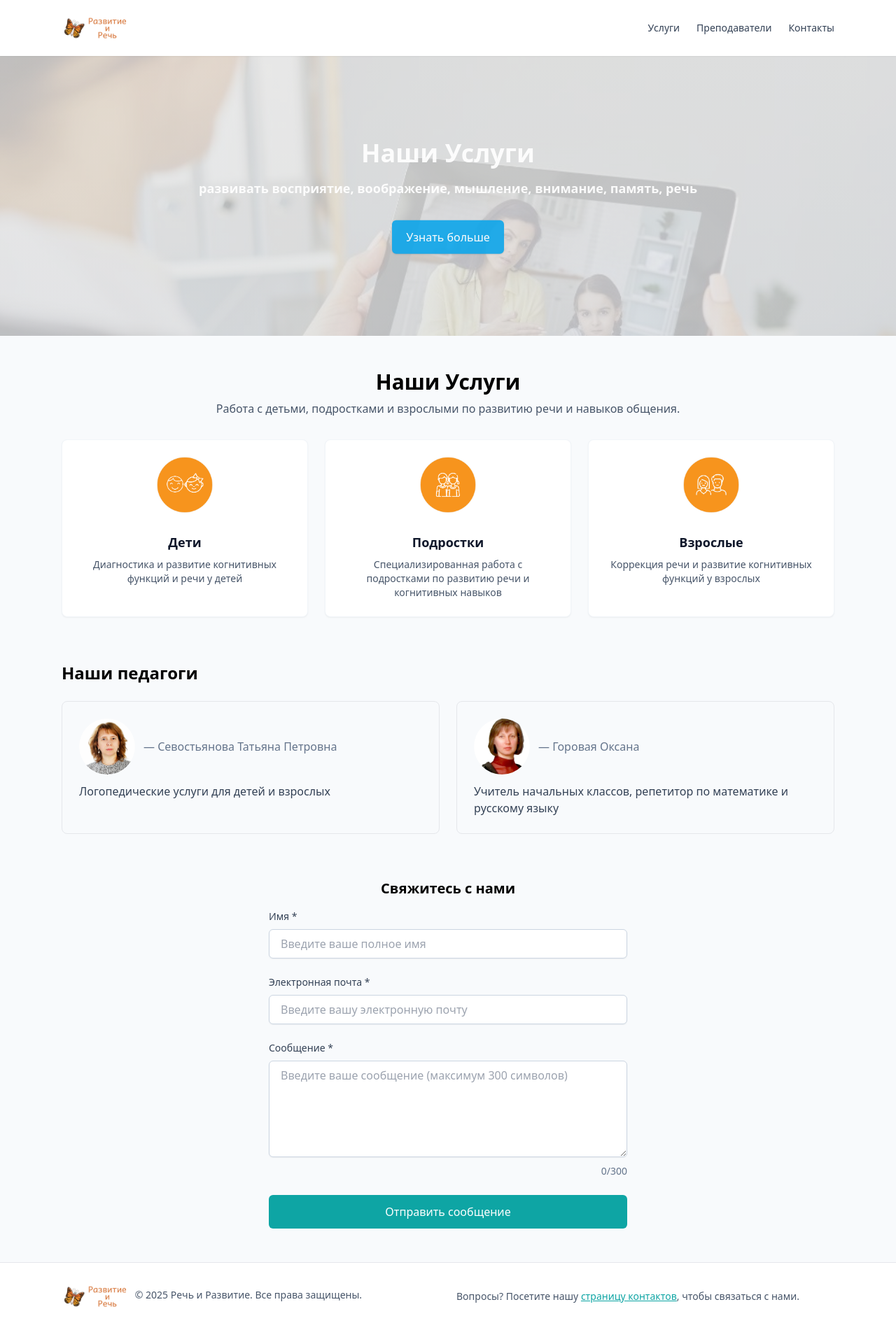
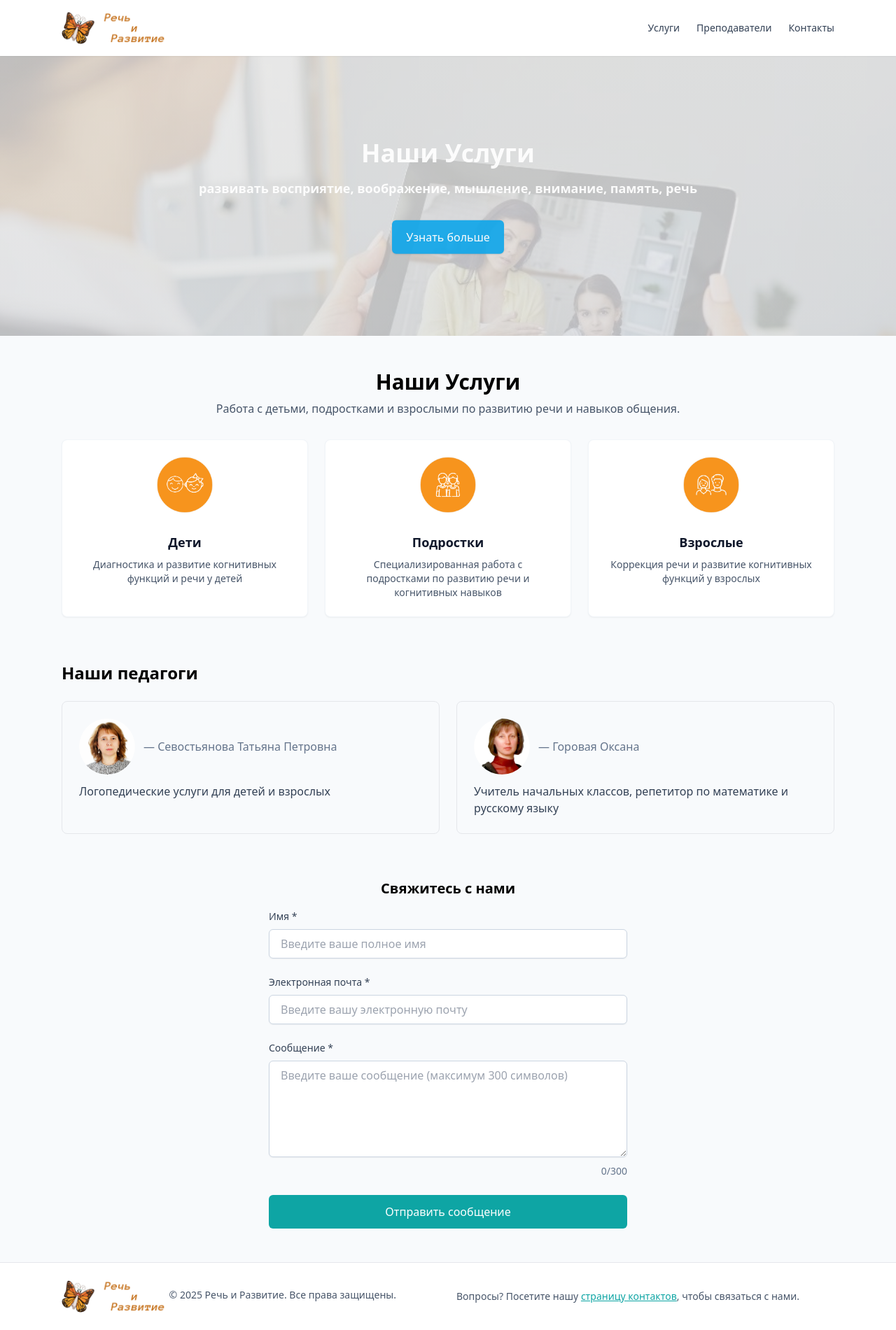
Before and after one commit to sebaural/speech-development, a React (Vite) app: page / in a window 1280 px wide. Shown: the whole page at 70% size. Built offline with nearby package versions, Linux system fonts and the light colour scheme.

Commit message:
site's logo update

```diff
--- a/src/components/Footer.tsx
+++ b/src/components/Footer.tsx
@@ -5,7 +5,7 @@ export default function Footer() {
     <footer className="border-t bg-white">
       <div className="mx-auto max-w-6xl px-6 py-6 grid grid-cols-1 md:grid-cols-2 gap-6">
         <div className="flex">
-          <div className="font-semibold"><img src="/images/РИР_лого.png" alt="Речь и Развитие" className="h-16 md:h-12 lg:h-19 w-auto" /></div>
+          <div className="font-semibold"><img src="/images/logo_new.png" alt="Речь и Развитие" className="h-8 md:h-12 lg:h-19 w-auto" /></div>
           <p className="mt-3 text-sm text-slate-600">© {new Date().getFullYear()} Речь и Развитие. Все права защищены.</p>
         </div>
         <div className="flex items-center text-sm text-slate-600">
--- a/src/components/Nav.tsx
+++ b/src/components/Nav.tsx
@@ -29,7 +29,7 @@ export default function Nav(): JSX.Element {
     <header className="sticky top-0 z-40 bg-white/95 backdrop-blur-md shadow-sm">
       <div className="mx-auto max-w-6xl px-6 py-3 md:py-4 flex items-center justify-between">
         <Link to="/" onClick={(e) => handleNavClick(e, '/')} className="inline-flex items-center gap-3 focus:outline-none focus-visible:ring-2 focus-visible:ring-accent">
-          <img src="/images/РИР_лого.png" alt="Речь и Развитие" className="h-16 md:h-12 lg:h-19 w-auto" />
+          <img src="/images/logo_new.png" alt="Речь и Развитие" className="h-16 md:h-12 lg:h-19 w-auto" />
           <span className="sr-only">Речь и Развитие</span>
         </Link>
 
```
Also changed, not shown: public/images/logo_new.png (added).
